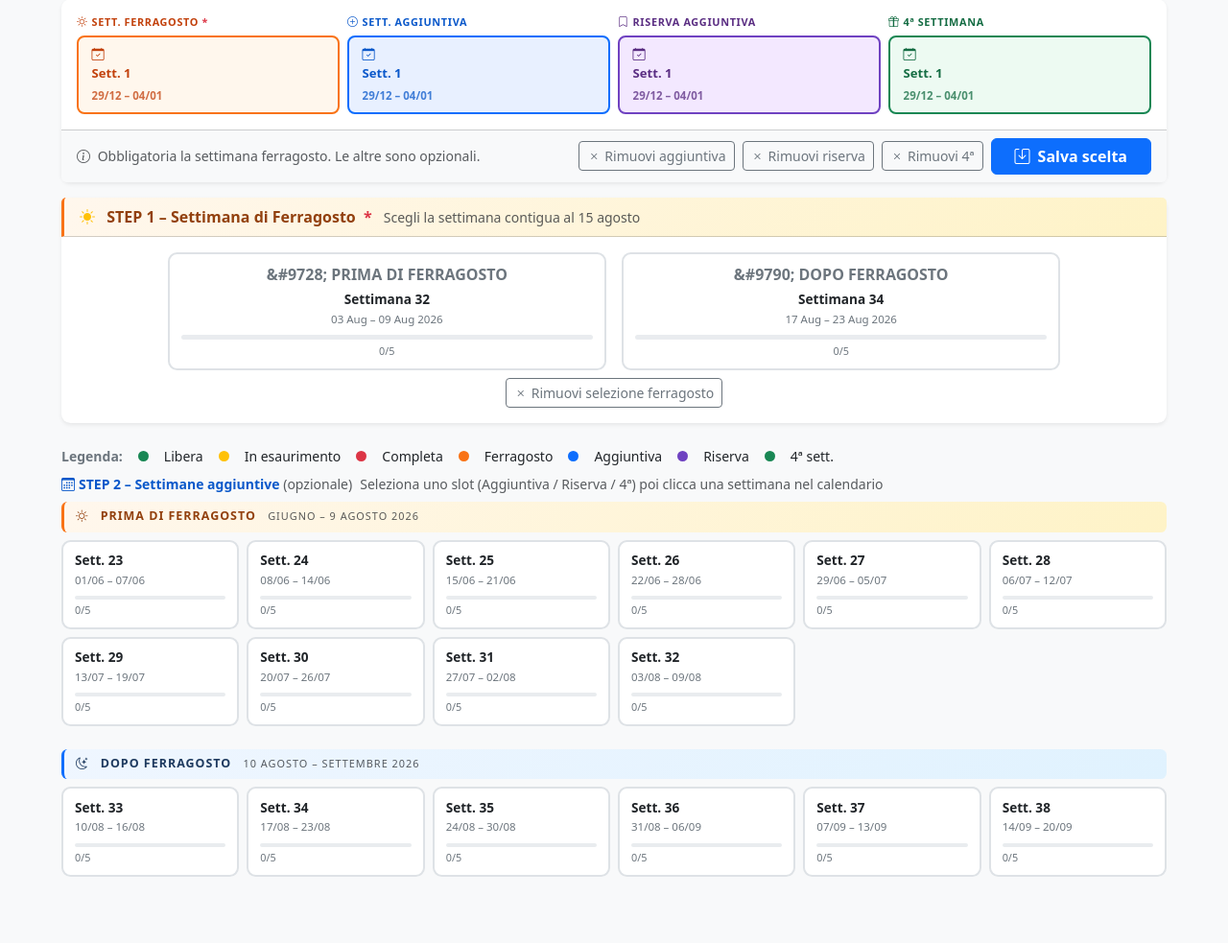
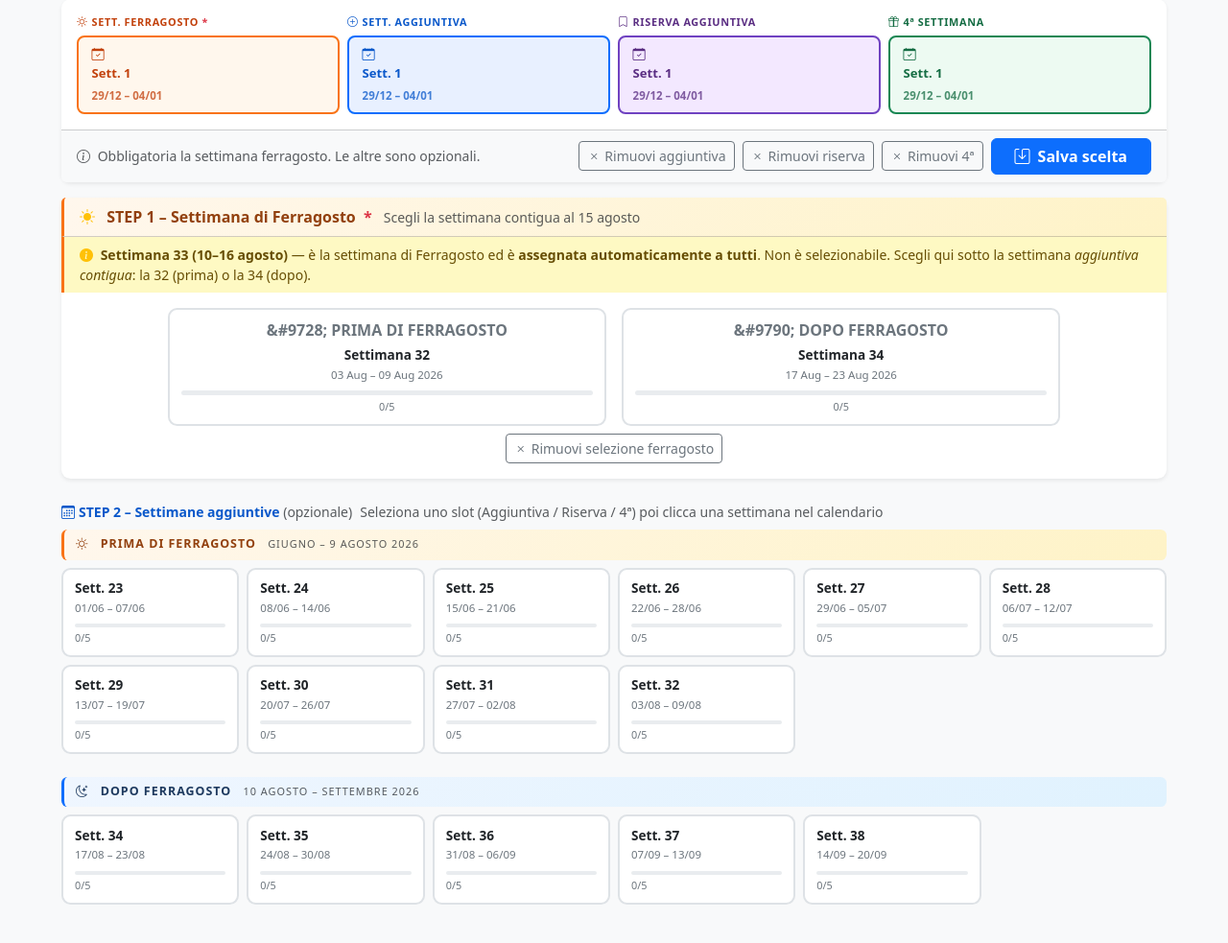
Before and after one commit to Spidos70/rubrica-aziendale, a Flask app: page /dashboard in a window 1280 px wide. Shown: the part 167-1150 px from the top of the page at 96% size. Before the commit the page ends 1081 px from the top, so only its background shows below. Run offline with Flask 3, Linux system fonts and the light colour scheme; the visitor is signed in with stand-in values (Sample User, id 1); tables that the repository leaves empty hold one stand-in row (values such as "Sample post").

Commit message:
Escludi sett. 33 (ferragosto fissa) dal calendario selezionabile
- SETTIMANE_DOPO ora inizia da 34 (non più 33): la settimana 33
  (10-16 agosto, ferragosto) è fissa per tutti e non selezionabile
- Aggiunta costante SETTIMANA_FERRAGOSTO_FISSA = 33
- Dashboard: rimossa legenda; aggiunto box informativo che spiega
  che la sett. 33 è assegnata automaticamente a tutti

Co-Authored-By: Claude Sonnet 4.6 <noreply@anthropic.com>

```diff
--- a/FerieEstive/app.py
+++ b/FerieEstive/app.py
@@ -16,17 +16,19 @@ ADMIN_PASSWORD  = os.environ.get('ADMIN_PASSWORD', 'TACCHELLA2026')
 
 # Settimane estive 2026
 # Sett. 23-32: 1 giugno – 9 agosto 2026  (prima di ferragosto)
-# Sett. 33-38: 10 agosto – 20 settembre 2026  (dopo ferragosto)
-SETTIMANE_PRIMA  = list(range(23, 33))   # 10 settimane
-SETTIMANE_DOPO   = list(range(33, 39))   # 6 settimane
-SETTIMANE_ESTIVE = SETTIMANE_PRIMA + SETTIMANE_DOPO
+# Sett. 33   : 10-16 agosto 2026 → SETTIMANA DI FERRAGOSTO FISSA (non selezionabile)
+# Sett. 34-38: 17 agosto – 20 settembre 2026  (dopo ferragosto)
+SETTIMANE_PRIMA  = list(range(23, 33))   # 10 settimane (sett. 23–32)
+SETTIMANE_DOPO   = list(range(34, 39))   #  5 settimane (sett. 34–38)
+SETTIMANE_ESTIVE = SETTIMANE_PRIMA + SETTIMANE_DOPO  # sett. 33 esclusa (fissa)
 
-# Ferragosto 2026 = 15 agosto (sabato) → settimana ISO 33 (10-16 ago)
-# Settimana contigua PRIMA  = sett. 32 (3–9 agosto)
-# Settimana contigua DOPO   = sett. 34 (17–23 agosto)
-SETTIMANA_PRE_FERRAGOSTO  = 32
-SETTIMANA_POST_FERRAGOSTO = 34
-SETTIMANE_FERRAGOSTO      = [SETTIMANA_PRE_FERRAGOSTO, SETTIMANA_POST_FERRAGOSTO]
+# Ferragosto 2026 = 15 agosto (sabato) → settimana ISO 33 (10-16 ago) — FISSA PER TUTTI
+# Settimana contigua PRIMA  = sett. 32 (3–9 agosto)   → selezionabile come ferragosto
+# Settimana contigua DOPO   = sett. 34 (17–23 agosto) → selezionabile come ferragosto
+SETTIMANA_FERRAGOSTO_FISSA = 33   # fissa per tutti, non selezionabile
+SETTIMANA_PRE_FERRAGOSTO   = 32
+SETTIMANA_POST_FERRAGOSTO  = 34
+SETTIMANE_FERRAGOSTO       = [SETTIMANA_PRE_FERRAGOSTO, SETTIMANA_POST_FERRAGOSTO]
 
 # Database
 data_dir = os.path.join(os.path.dirname(os.path.abspath(__file__)), 'data')
--- a/FerieEstive/templates/dashboard.html
+++ b/FerieEstive/templates/dashboard.html
@@ -164,6 +164,13 @@
       STEP 1 &ndash; Settimana di Ferragosto <span class="text-danger ms-1">*</span>
       <span class="text-muted small ms-2 fw-normal">Scegli la settimana contigua al 15 agosto</span>
     </div>
+    <div class="alert alert-warning mb-0 py-2 px-3 rounded-0 border-0 small"
+         style="background:#fef9c3; border-left:3px solid #f97316 !important;">
+      <i class="bi bi-info-circle-fill me-1 text-warning"></i>
+      <strong>Settimana 33 (10–16 agosto)</strong> &mdash; è la settimana di Ferragosto ed è
+      <strong>assegnata automaticamente a tutti</strong>. Non è selezionabile. Scegli qui sotto
+      la settimana <em>aggiuntiva contigua</em>: la 32 (prima) o la 34 (dopo).
+    </div>
     <div class="card-body p-3">
       <div class="row g-3 justify-content-center">
         {% for w in ferragosto_weeks %}
@@ -210,18 +217,6 @@
         </button>
       </div>
     </div>
-  </div>
-
-  <!-- ── LEGENDA ────────────────────────────────────────────── -->
-  <div class="d-flex flex-wrap gap-3 mb-2 small align-items-center">
-    <span class="fw-semibold text-secondary">Legenda:</span>
-    <span class="legend-dot bg-success"></span><span>Libera</span>
-    <span class="legend-dot bg-warning"></span><span>In esaurimento</span>
-    <span class="legend-dot bg-danger"></span><span>Completa</span>
-    <span class="legend-dot" style="background:#f97316"></span><span>Ferragosto</span>
-    <span class="legend-dot" style="background:#0d6efd"></span><span>Aggiuntiva</span>
-    <span class="legend-dot" style="background:#6f42c1"></span><span>Riserva</span>
-    <span class="legend-dot" style="background:#198754"></span><span>4ª sett.</span>
   </div>
 
   <!-- ── STEP 2: CALENDARIO SETTIMANE AGGIUNTIVE ───────────── -->
```
